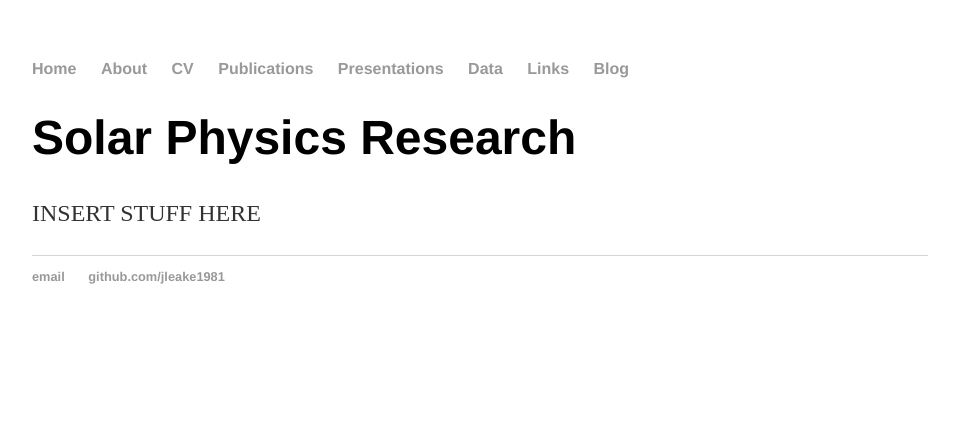
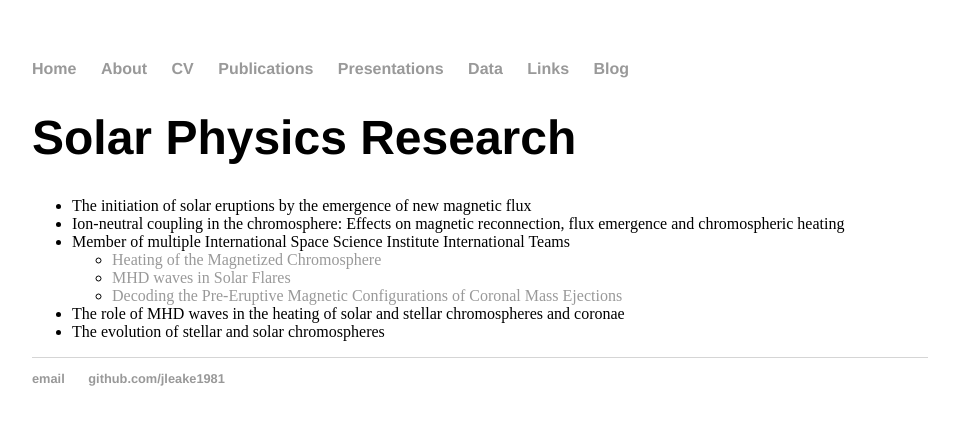
Before and after one commit to jleake1981/jleake1981.github.io, a Jekyll site: the page built from about/index.html, in a window 1280 px wide. Shown: the top 425 px of the page, without its empty margins (160-1119 px from the left). Built offline with Jekyll 4.4.1, drawn with Linux system fonts in a browser that asks for light colours.

Commit message:
Added to about page

```diff
--- a/about/index.html
+++ b/about/index.html
@@ -4,5 +4,17 @@ title: James Leake, Astrophysicist
 ---
 <div class="blurb">
 	<h1>Solar Physics Research</h1>
-	<p>INSERT STUFF HERE</p>
+	<ul>
+	<li>The initiation of solar eruptions by the emergence of new magnetic flux</li>
+	<li>Ion-neutral coupling in the chromosphere: Effects on magnetic reconnection, flux emergence and chromospheric heating</li>
+	<li>Member of multiple International Space Science Institute International Teams
+<ul>
+	<li><a href="http://www.lmsal.com/bdp/magchrom/Welcome.html" target="_blank">Heating of the Magnetized Chromosphere</a></li>
+	<li><a href="http://www.issibern.ch/teams/flarewaves" target="_blank">MHD waves in Solar Flares</a></li>
+	<li><a target="_blank">Decoding the Pre-Eruptive Magnetic Configurations of Coronal Mass Ejections</a></li>
+</ul>
+</li>
+	<li>The role of MHD waves in the heating of solar and stellar chromospheres and coronae</li>
+	<li>The evolution of stellar and solar chromospheres</li>
+</ul>
 </div><!-- /.blurb -->
```
